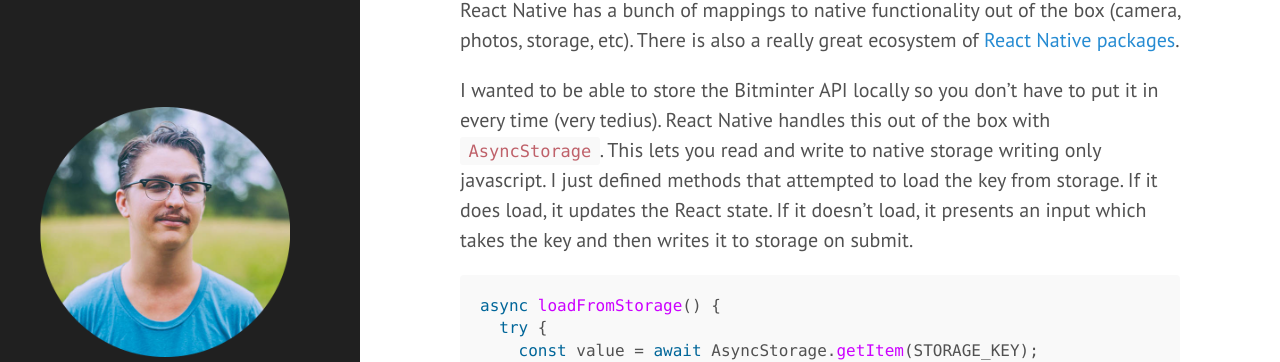
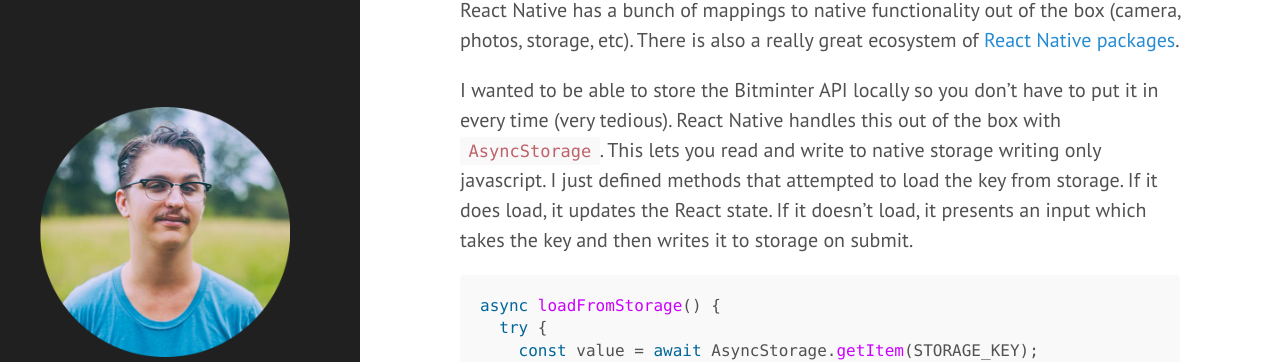
Before and after one commit to johnthepink/johnthepink.github.io, a Jekyll site: the page built from _posts/2016-04-18-so-i-made-a-react-native-app-this-afternoon.md, in a window 1280 px wide and 900 px high, scrolled down 3366 px. Shown: the part 183-545 px from the top of the window. Built offline with Jekyll 4.4.1, drawn with Linux system fonts in a browser that asks for light colours; Markdown is read by kramdown in place of the engine named in the settings; comment, search, counter and statistics services are not loaded; some of the changed text lies outside the part shown.

Commit message:
grammarz

````diff
--- a/_posts/2016-04-18-so-i-made-a-react-native-app-this-afternoon.md
+++ b/_posts/2016-04-18-so-i-made-a-react-native-app-this-afternoon.md
@@ -114,7 +114,7 @@ render() {
 
 React Native has a bunch of mappings to native functionality out of the box (camera, photos, storage, etc). There is also a really great ecosystem of [React Native packages](https://js.coach/react-native).
 
-I wanted to be able to store the Bitminter API locally so you don't have to put it in every time (very tedius). React Native handles this out of the box with `AsyncStorage`. This lets you read and write to native storage writing only javascript. I just defined methods that attempted to load the key from storage. If it does load, it updates the React state. If it doesn't load, it presents an input which takes the key and then writes it to storage on submit.
+I wanted to be able to store the Bitminter API locally so you don't have to put it in every time (very tedious). React Native handles this out of the box with `AsyncStorage`. This lets you read and write to native storage writing only javascript. I just defined methods that attempted to load the key from storage. If it does load, it updates the React state. If it doesn't load, it presents an input which takes the key and then writes it to storage on submit.
 
 ```javascript
 async loadFromStorage() {
````
Also changed, not shown: other parts of _posts/2016-04-18-so-i-made-a-react-native-app-this-afternoon.md (+1 -1 lines).
